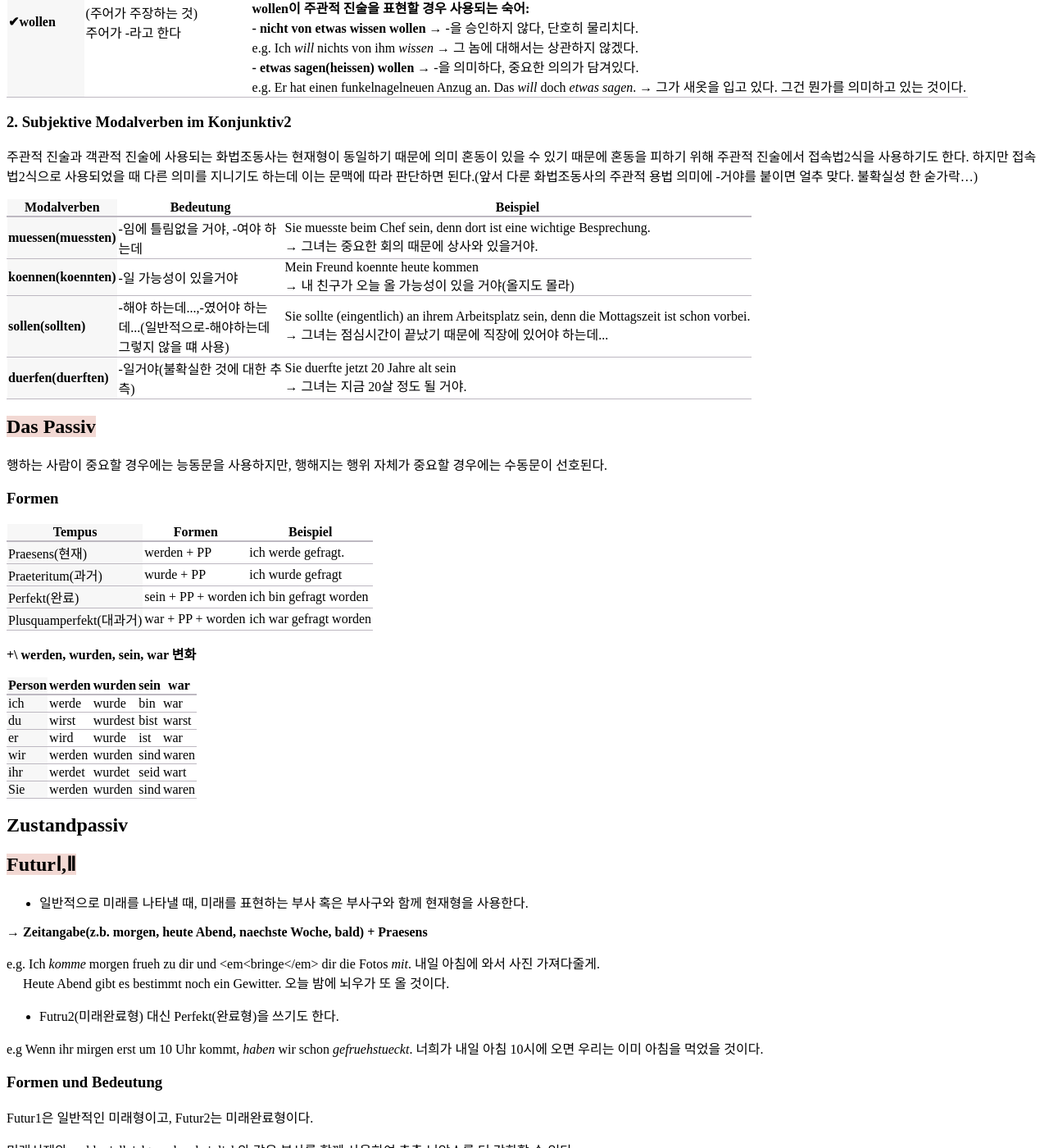
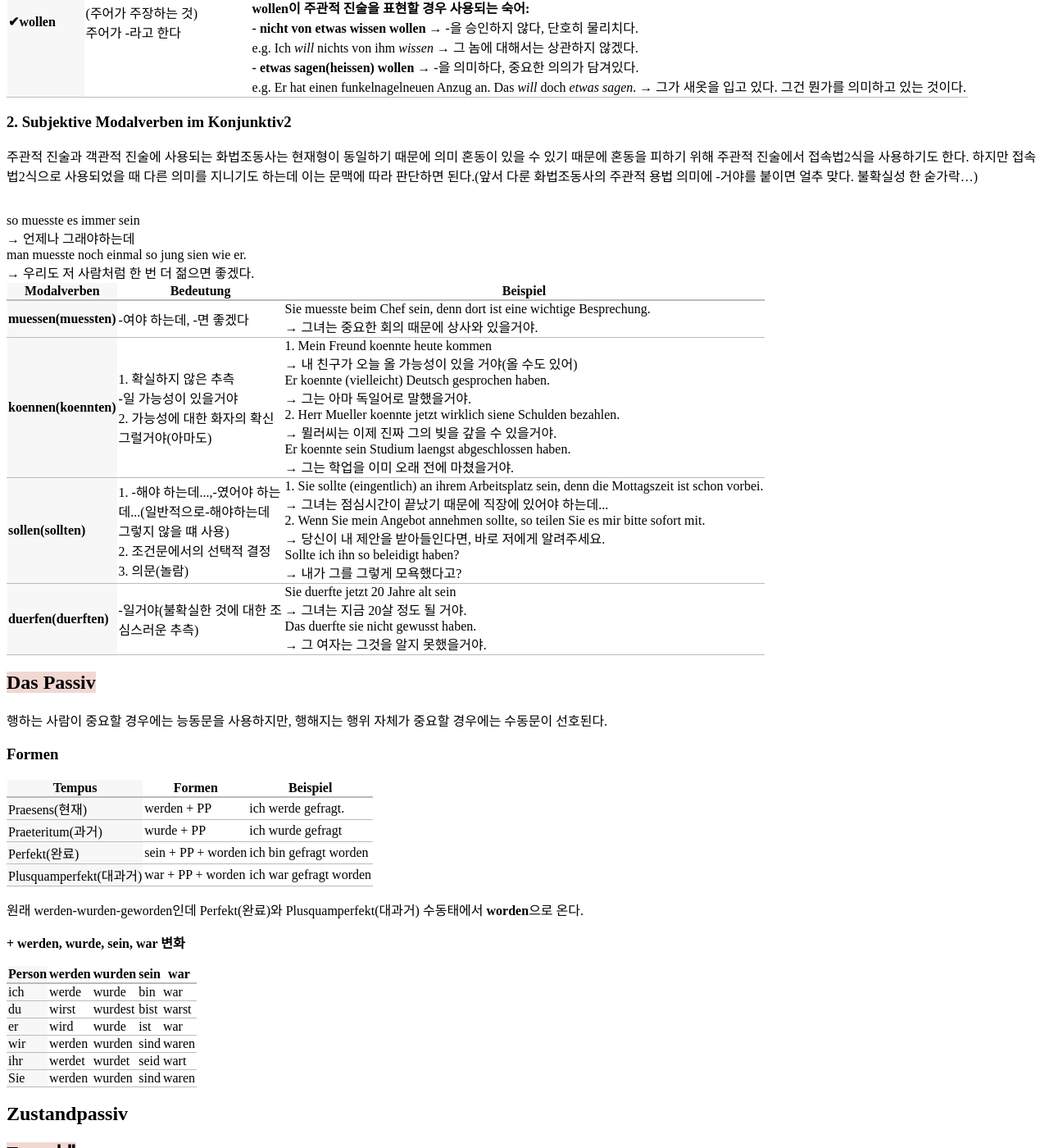
Before and after one commit to finddme/finddme.github.io, a Jekyll site: the page built from _posts/2021-01-24-DeutschGrammtik.md, in a window 1280 px wide and 1400 px high, scrolled down 3245 px. Shown: the whole window at 82% size. Built offline with Jekyll 4.4.1, drawn with Linux system fonts in a browser that asks for light colours; some of the changed text lies outside the part shown.

Commit message:
Update 2021-01-24-DeutschGrammtik.md

```diff
--- a/_posts/2021-01-24-DeutschGrammtik.md
+++ b/_posts/2021-01-24-DeutschGrammtik.md
@@ -225,10 +225,10 @@ Modalverben(화법조동사)는 행동의 태도를 나타내주는 동사라서
    <body>
      <table style="border-collapse:collapse">
        <tr><th class="line4" bgcolor="#F8F7F9">Modalverben</th><th class="line5">Bedeutung</th><th class="line2">Beispiel</th></tr>
-       <tr><td class="line3"><strong>muessen(muessten)</strong></td><td class="line">-임에 틀림없을 거야, -여야 하는데</td><td class="line">Sie muesste beim Chef sein, denn dort ist eine wichtige Besprechung.<br>→ 그녀는 중요한 회의 때문에 상사와 있을거야.</td></tr>
-       <tr><td class="line3"><strong>koennen(koennten)</strong></td><td class="line">-일 가능성이 있을거야</td><td class="line">Mein Freund koennte heute kommen<br>→ 내 친구가 오늘 올 가능성이 있을 거야(올지도 몰라)</td></tr>
-       <tr><td class="line3"><strong>sollen(sollten)</strong></td><td class="line">-해야 하는데...,-였어야 하는데...(일반적으로-해야하는데 그렇지 않을 떄 사용)</td><td class="line">Sie sollte (eingentlich) an ihrem Arbeitsplatz sein, denn die Mottagszeit ist schon vorbei.<br>→ 그녀는 점심시간이 끝났기 때문에 직장에 있어야 하는데...</td></tr>
-       <tr><td class="line3"><strong>duerfen(duerften)</strong></td><td class="line">-일거야(불확실한 것에 대한 추측)</td><td class="line">Sie duerfte jetzt 20 Jahre alt sein<br>→ 그녀는 지금 20살 정도 될 거야.</td></tr>
+       <tr><td class="line3"><strong>muessen(muessten)</strong></td><td class="line">-여야 하는데, -면 좋겠다</td><td class="line">Sie muesste beim Chef sein, denn dort ist eine wichtige Besprechung.<br>→ 그녀는 중요한 회의 때문에 상사와 있을거야.</td><br>so muesste es immer sein<br>→ 언제나 그래야하는데<br>man muesste noch einmal so jung sien wie er.<br>→ 우리도 저 사람처럼 한 번 더 젊으면 좋겠다.</tr>
+       <tr><td class="line3"><strong>koennen(koennten)</strong></td><td class="line">1. 확실하지 않은 추측<br>-일 가능성이 있을거야<br>2. 가능성에 대한 화자의 확신<br>그럴거야(아마도)</td><td class="line">1. Mein Freund koennte heute kommen<br>→ 내 친구가 오늘 올 가능성이 있을 거야(올 수도 있어)<br>Er koennte (vielleicht) Deutsch gesprochen haben.<br>→ 그는 아마 독일어로 말했을거야.<br>2. Herr Mueller koennte jetzt wirklich siene Schulden bezahlen.<br>→ 뮐러씨는 이제 진짜 그의 빚을 갚을 수 있을거야.<br>Er koennte sein Studium laengst abgeschlossen haben.<br>→ 그는 학업을 이미 오래 전에 마쳤을거야. </td></tr>
+       <tr><td class="line3"><strong>sollen(sollten)</strong></td><td class="line">1. -해야 하는데...,-였어야 하는데...(일반적으로-해야하는데 그렇지 않을 떄 사용)<br>2. 조건문에서의 선택적 결정<br>3. 의문(놀람)</td><td class="line">1. Sie sollte (eingentlich) an ihrem Arbeitsplatz sein, denn die Mottagszeit ist schon vorbei.<br>→ 그녀는 점심시간이 끝났기 때문에 직장에 있어야 하는데...<br>2. Wenn Sie mein Angebot annehmen sollte, so teilen Sie es mir bitte sofort mit.<br>→ 당신이 내 제안을 받아들인다면, 바로 저에게 알려주세요.<br>Sollte ich ihn so beleidigt haben?<br>→ 내가 그를 그렇게 모욕했다고? </td></tr>
+       <tr><td class="line3"><strong>duerfen(duerften)</strong></td><td class="line">-일거야(불확실한 것에 대한 조심스러운 추측)</td><td class="line">Sie duerfte jetzt 20 Jahre alt sein<br>→ 그녀는 지금 20살 정도 될 거야.<br>Das duerfte sie nicht gewusst haben.<br>→ 그 여자는 그것을 알지 못했을거야.</td></tr>
     </table>
  </body>
  </html>
@@ -264,7 +264,11 @@ Modalverben(화법조동사)는 행동의 태도를 나타내주는 동사라서
  </html>
 
 
-**+\ werden, wurden, sein, war 변화**
+ 원래 werden-wurden-geworden인데 Perfekt(완료)와 Plusquamperfekt(대과거) 수동태에서 **worden**으로 온다.
+
+
+
+**+ werden, wurde, sein, war 변화**
 
  <html>
   <head>
@@ -375,7 +379,7 @@ Futur1은 일반적인 미래형이고, Futur2는 미래완료형이다.
 
 분사를 Partizip1의 형태로 만들지 2로 만들지는 동사의 의미를 생각하면 수월하다. 예를 들어 *schreien*(소리지르다)의 경우, '소리지르는'으로 표현할 때 *schreiend-*로 쓸 수 있다. 반면 '소리지름 당한'은 좀 이상하니까 이렇게는 안 쓰인다. 그리고 *zerstoeren*(파괴하다)의 경우, '파괴한'으로 쓸 때는 *zerstoerend-*, '파괴당한'으로 쓸 때는 *zerstoert-* 으로 쓴다.
 
-**+\ 형용사 어미변화**
+**+ 형용사 어미변화**
 
 
 <center><img width="700" alt="2020-12-18 (14)" src="https://user-images.githubusercontent.com/53667002/102549804-169b1600-4100-11eb-949c-efdc831dcb13.png"></center>
```
